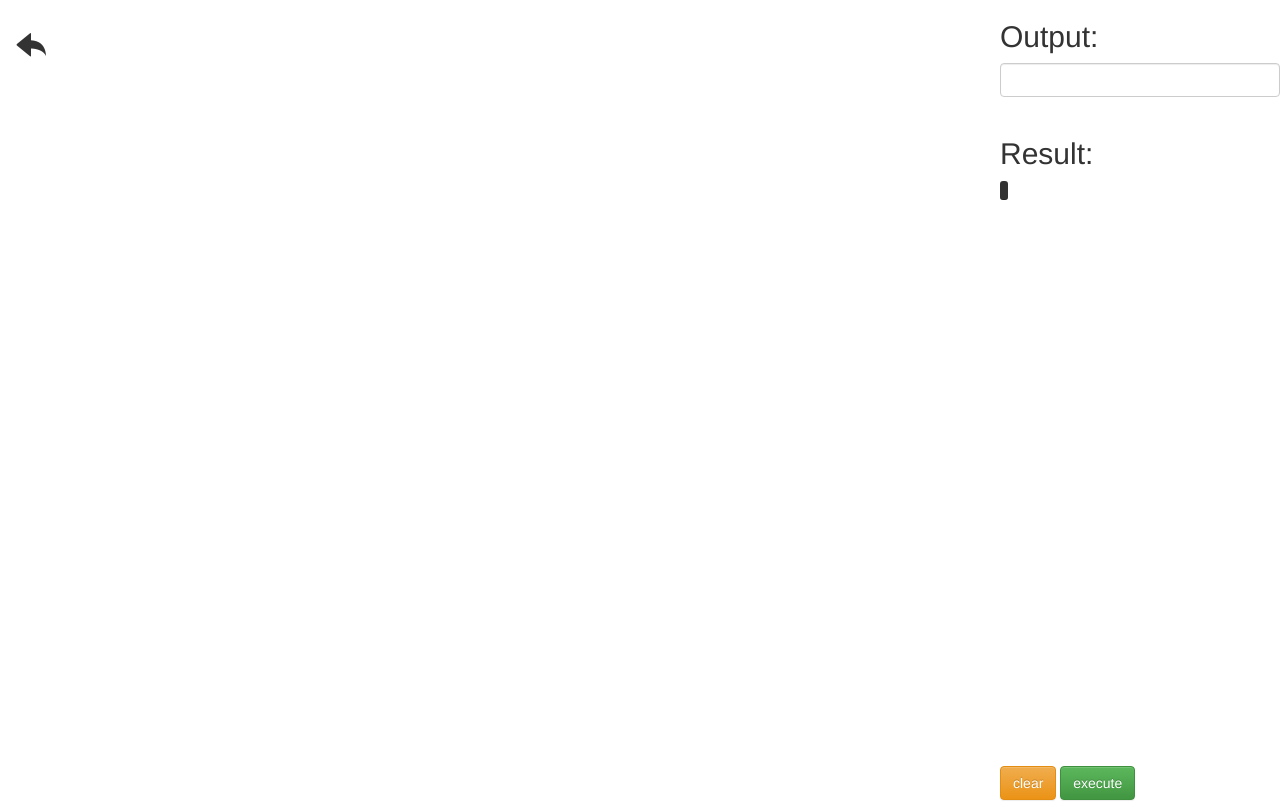
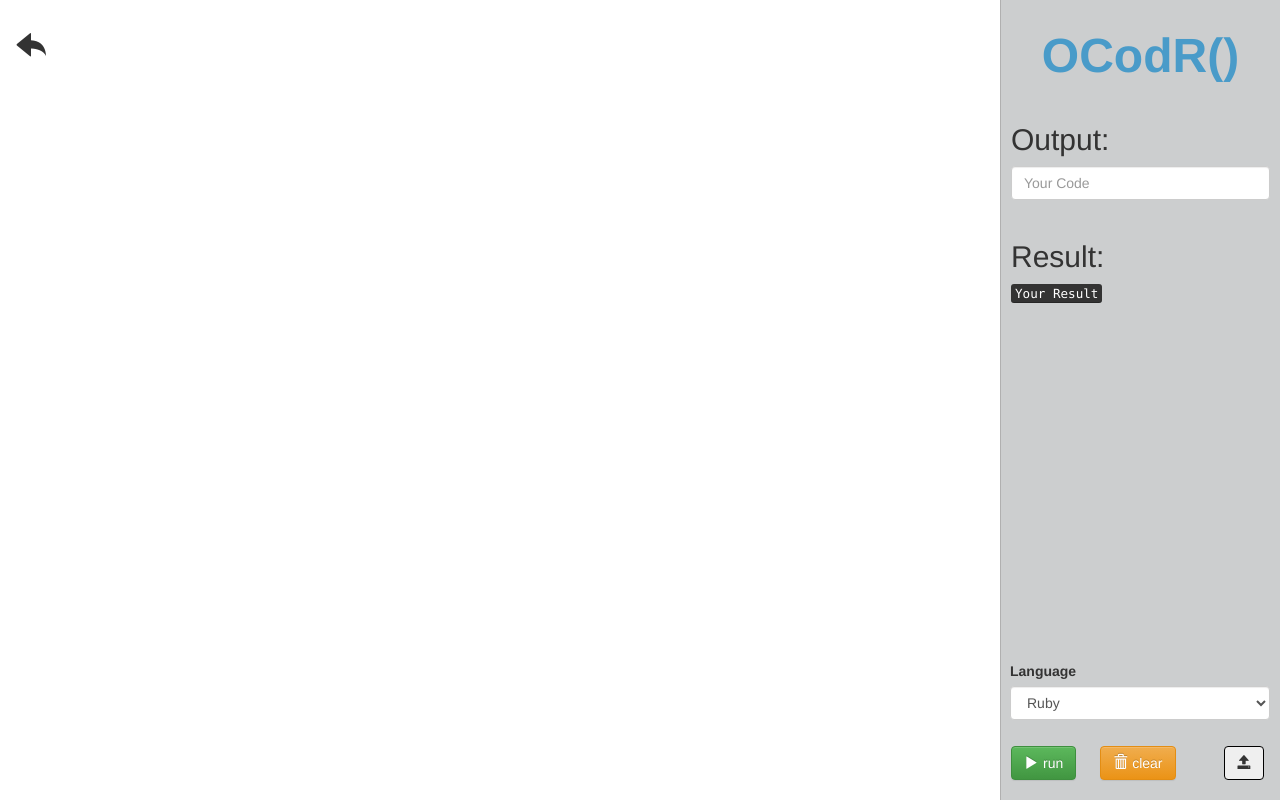
Before and after one commit to neeilan/OCodR, a plain HTML site: page front/index.html in a window 1280 px wide. Drawn offline with nearby package versions, Linux system fonts and the light colour scheme.

Commit message:
design upgrade

```diff
--- a/front/assets/css/index.css
+++ b/front/assets/css/index.css
@@ -1,14 +1,17 @@
-canvas {}
-/* hr {
-	height:  100%;
-	width:  4px;
-	background: black;
-} */
-
+#can {
+	float: left;
+	width:  calc(100% - 300px);
+	cursor:  url(../cursor.png), auto;
+}
 #panel {
+	padding:  10px;
 	width: 280px;
 	height: 100%;
-	float: right;
+	float: left;
+	right:  0;
+	background:  #CCCECF;
+	position: absolute;
+	border-left:  1px solid #B0B0B0;
 }
 
 #undo {
@@ -34,10 +37,44 @@ canvas {}
 }
 
 .button-group {
-	bottom:  0;
+	bottom:  20px;
+	left: 10px;
 	position: absolute;
 }
 
-/* pre {
+.button-group.button {
+	display:  inline-block;
+}
+
+#execute {
+	margin-right: 20px;
+}
+
+#clear {
+	margin-right:  45px;
+}
+
+#upload {
+	border: 1px solid black;
+}
+
+
+.glyphicon-play, .glyphicon-trash {
+	margin-right:  5px;
+}
+
+#langsWrapper {
+	position: absolute;
+	bottom:  80px;
+	width:  260px;
+	right: 10px;
+}
+
+#logo {
+	font-family:  Montserrat, Helvetica, Droid Sans;
+	font-weight:  700;
 	font-size:  48px;
-} */
+	text-align: center;
+	color: #499bc9;
+	padding-bottom:  20px;
+}
--- a/front/assets/js/canvasModule.js
+++ b/front/assets/js/canvasModule.js
@@ -11,6 +11,8 @@
     var can = document.getElementById('can');
     var undo = document.getElementById('undo');
     var clear = document.getElementById('clear');
+    var upload = document.getElementById('upload');
+    var openFile = document.getElementById('openFile');
 
     window.onresize = function() {
         canvasResize(canvas);
@@ -30,6 +32,11 @@
 
      clear.addEventListener('click', function() {
         canvas.erase();
+        out.value = '';
+     });
+
+     upload.addEventListener('click', function() {
+         openFile.click();
      });
 
     //callback for OCR Api
--- a/front/index.html
+++ b/front/index.html
@@ -34,16 +34,28 @@
   <canvas class="hidden-xs"  id="can"></canvas>
   <button id="undo" class="hidden-xs glyphicon glyphicon-share-alt"></button>
   <div id="panel">
+      <h1 id="logo">OCodR()</h1>
       <h2>Output:</h2>
-      <!-- <pre id="out"></pre> -->
-      <input id="out" class="form-control">
+      <input id="out" class="form-control" placeholder="Your Code">
       <br>
       <h2>Result:</h2>
-      <kbd id="result"></kbd>
+      <kbd id="result">Your Result</kbd>
+      <div id="langsWrapper">
+          <label for="langs" class="control-label">Language</label>
+          <select class="form-control" id="langs">
+            <option>Ruby</option>
+            <option>Java Script</option>
+            <option>Java</option>
+             <option>C#</option>
+            <option>F#</option>
+          </select>
+      </div>
       <div class="button-group">
-        <button id="clear" type="button" class="btn btn-warning">clear</button>
-        <button id="execute" type="button" class="btn btn-success">execute</button>
+         <button id="execute" type="button" class="btn btn-success"><span class="glyphicon glyphicon-play"></span>run</button>
+        <button id="clear" type="button" class="btn btn-warning"><span class="glyphicon glyphicon-trash"></span>clear</button>
+        <button id="upload" type="button" class="btn"><span class="glyphicon glyphicon-open"></span></button>
       </div>
+      <input id="openFile" type="file" style="visibility:hidden" />
   </div>
 
   </body>
```
Also changed, not shown: front/assets/cursor.png (added), front/assets/logo.png (added).
